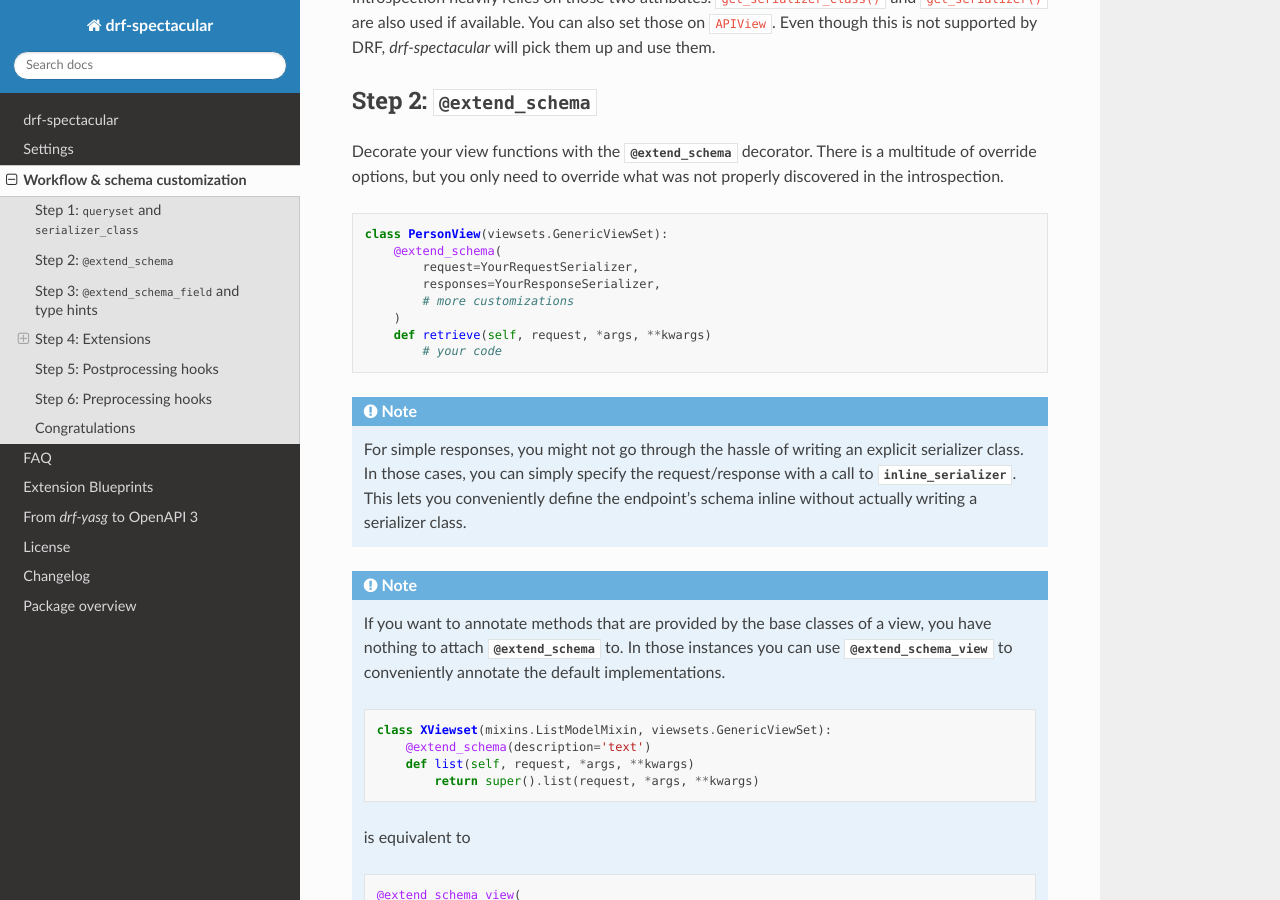
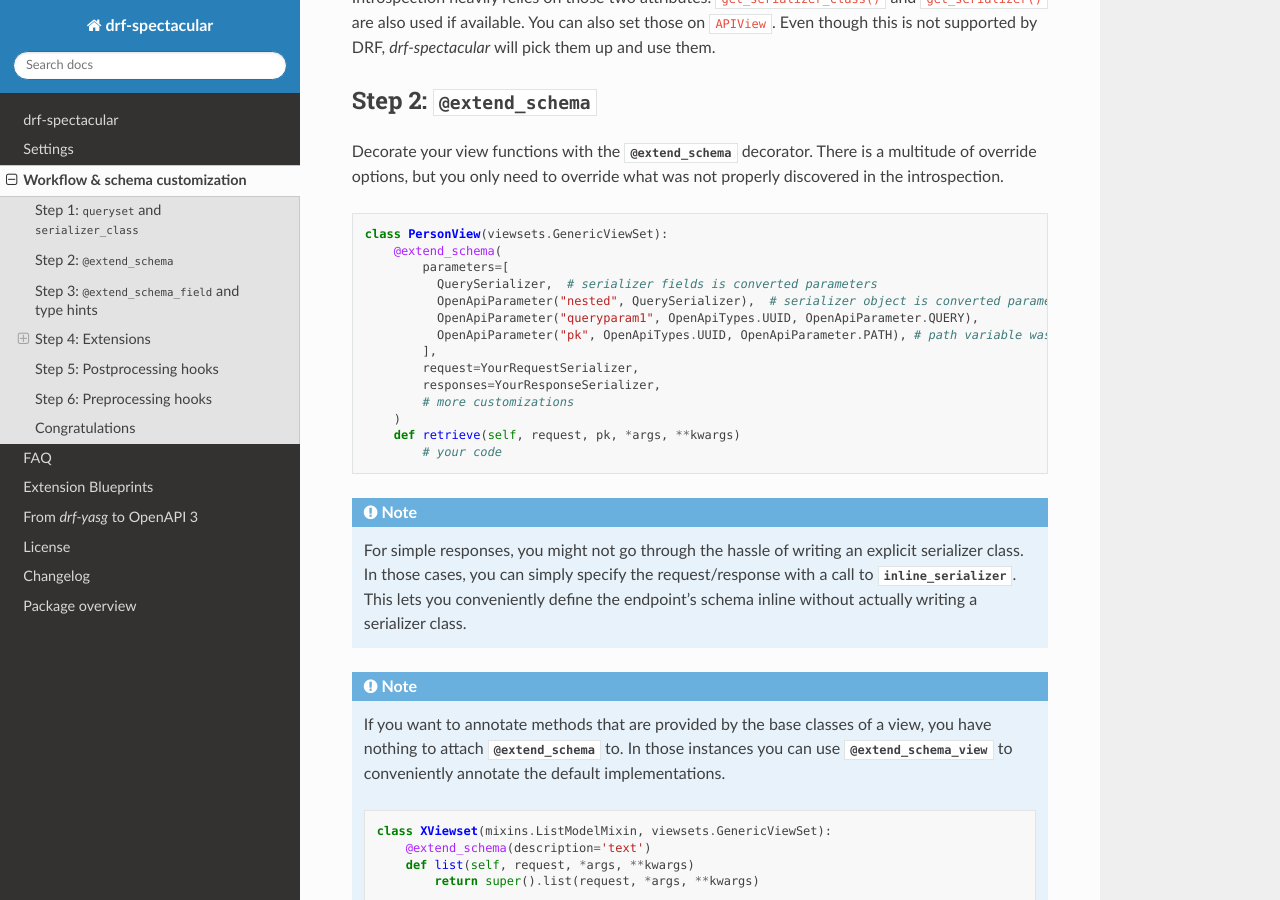
Before and after one commit to tfranzel/drf-spectacular, a Sphinx documentation site: the page built from docs/customization.rst, in a window 1280 px wide and 900 px high, scrolled down 476 px. Built offline with Sphinx 7.4.7 and the Read the Docs theme 2.0.0, drawn with Linux system fonts in a browser that asks for light colours.

Commit message:
Include QuerySerializer to Document

```diff
--- a/docs/customization.rst
+++ b/docs/customization.rst
@@ -30,11 +30,17 @@ discovered in the introspection.
 
     class PersonView(viewsets.GenericViewSet):
         @extend_schema(
+            parameters=[
+              QuerySerializer,  # serializer fields is converted parameters
+              OpenApiParameter("nested", QuerySerializer),  # serializer object is converted parameter
+              OpenApiParameter("queryparam1", OpenApiTypes.UUID, OpenApiParameter.QUERY),
+              OpenApiParameter("pk", OpenApiTypes.UUID, OpenApiParameter.PATH), # path variable was overridden
+            ],
             request=YourRequestSerializer,
             responses=YourResponseSerializer,
             # more customizations
         )
-        def retrieve(self, request, *args, **kwargs)
+        def retrieve(self, request, pk, *args, **kwargs)
             # your code
 
 .. note:: For simple responses, you might not go through the hassle of writing an explicit serializer class.
```
